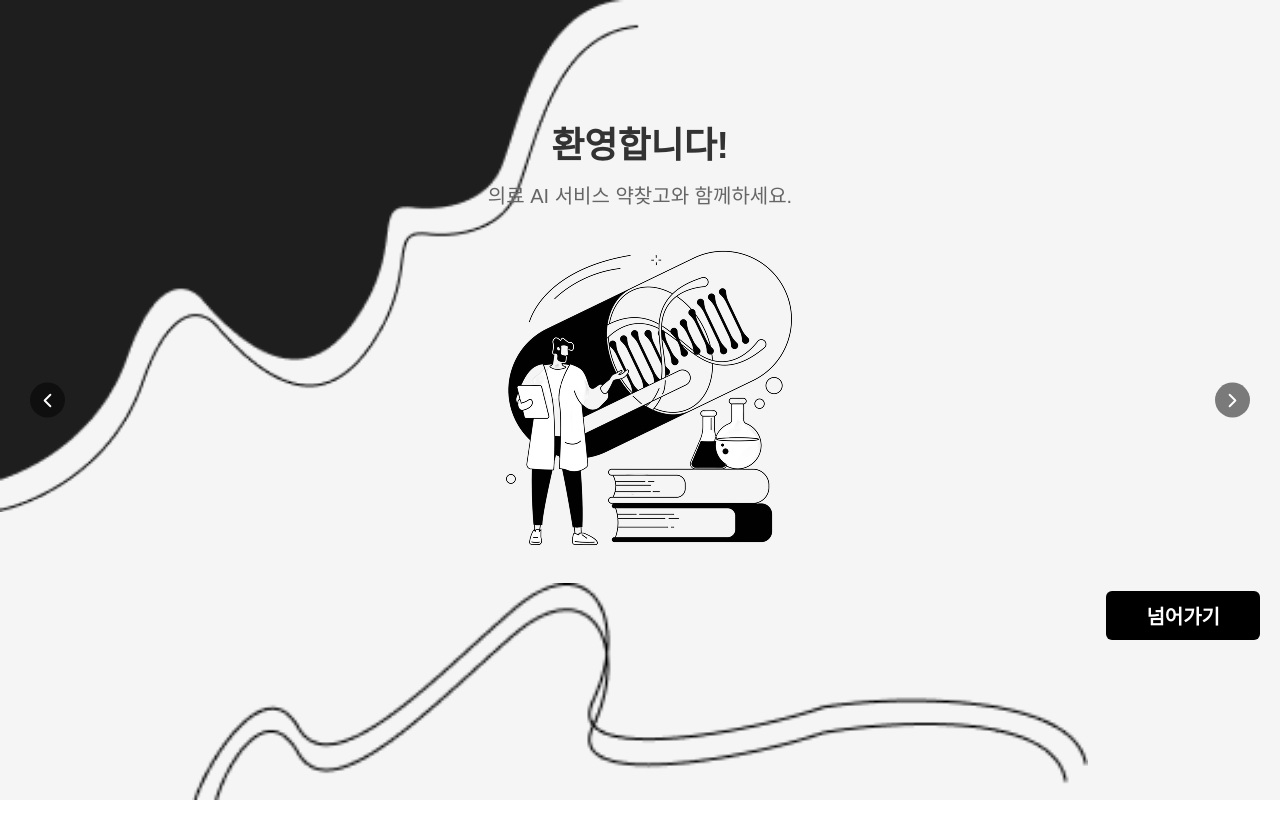
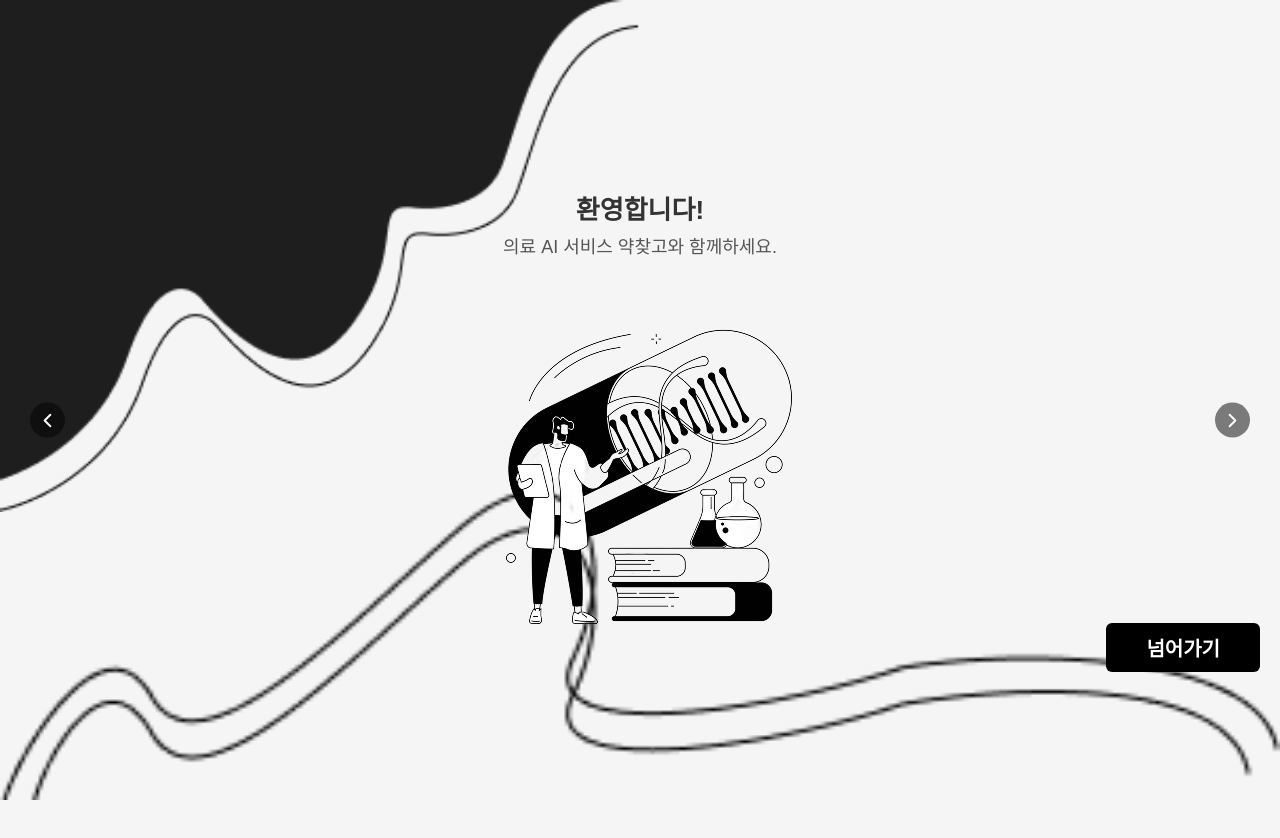
Before and after one commit to PARKSEONAH251/gptMedicine, a React (Create React App) app in the folder gptmedicine-web/: page / in a window 1280 px wide. Before the commit the page ends 800 px from the top, so only its background shows below. Built offline with nearby package versions, Linux system fonts and the light colour scheme.

Commit message:
Flashback 수정

```diff
--- a/gptmedicine-web/src/page/Flashback.css
+++ b/gptmedicine-web/src/page/Flashback.css
@@ -1,13 +1,13 @@
 .FlashBackContainer {
   position: relative;
-  width: 100%;
+  display: flex;
+  justify-content: center;
+  align-items: center;
   height: 100vh;
   background-color: #f5f5f5;
   overflow: hidden;
+  padding: 20px;
   font-family: Arial, Helvetica, sans-serif;
-  display: flex;
-  justify-content: center;
-  align-items: center;
 }
 
 .FlashBackContainer .pattern-image {
@@ -24,28 +24,38 @@
   bottom: 0;
   left: 50%;
   transform: translateX(-50%);
-  width: 70%;
-  height: auto;
-  z-index: 5;
+  width: 100%;
+  z-index: 1;
+  pointer-events: none;
 }
-.FlashBackContainer .welcome-text {
-  position: absolute;
-  top: 10%;
+
+.FlashBack-content-warpper {
+  width: 80%;
+  max-width: 300px;
+  text-align: center;
+  z-index: 10;
+  display: flex;
+  flex-direction: column;
+}
+
+.FlashBack-welcome-text {
+  font-size: 26px;
+  font-weight: bold;
+  margin-bottom: 12px;
+  color: #333;
+}
+
+.FlashBack-description-text {
+  font-size: 18px;
+  margin-top: -6px;
+  color: #555;
+}
+
+.item{
   width: 100%;
-  text-align: center;
-  font-size: 36px;
-  font-weight: bold;
-  color: #333;
-  z-index: 15;
-}
-.FlashBackContainer .description-text {
-  position: absolute;
-  top: 20%;
-  width: 100%;
-  text-align: center;
-  font-size: 20px;
-  color: #666;
-  z-index: 15;
+  display: flex;
+  justify-content: center;
+  align-items: center;
 }
 
 .FlashBackContainer .scroll-btn {
--- a/gptmedicine-web/src/page/Flashback.js
+++ b/gptmedicine-web/src/page/Flashback.js
@@ -32,9 +32,10 @@ export default function Flashback() {
     <div className="FlashBackContainer">
       <img src="/image/pattern.png" className="pattern-image" alt="Pattern" />
       <img src="/image/pattern1.png" className="pattern1-image" alt="Pattern1" />
-      <p className="welcome-text">환영합니다!</p><br/>
-      <p className="description-text">의료 AI 서비스 약찾고와 함께하세요.</p><br/>
-      <div className="carousel-container">
+      <div className="FlashBack-content-warpper">
+        <p className="FlashBack-welcome-text">환영합니다!</p>
+        <p className="FlashBack-description-text">의료 AI 서비스 약찾고와 함께하세요.</p>
+              <div className="carousel-container">
         <button className="scroll-btn left" onClick={scrollLeft}>
           <ChevronLeft size={24} />
         </button>
@@ -48,6 +49,7 @@ export default function Flashback() {
           <ChevronRight size={24} />
         </button>
       </div>
+      </div>
       <button className="skip-button" onClick={handleSkip}>넘어가기</button>
     </div >
   );
```
